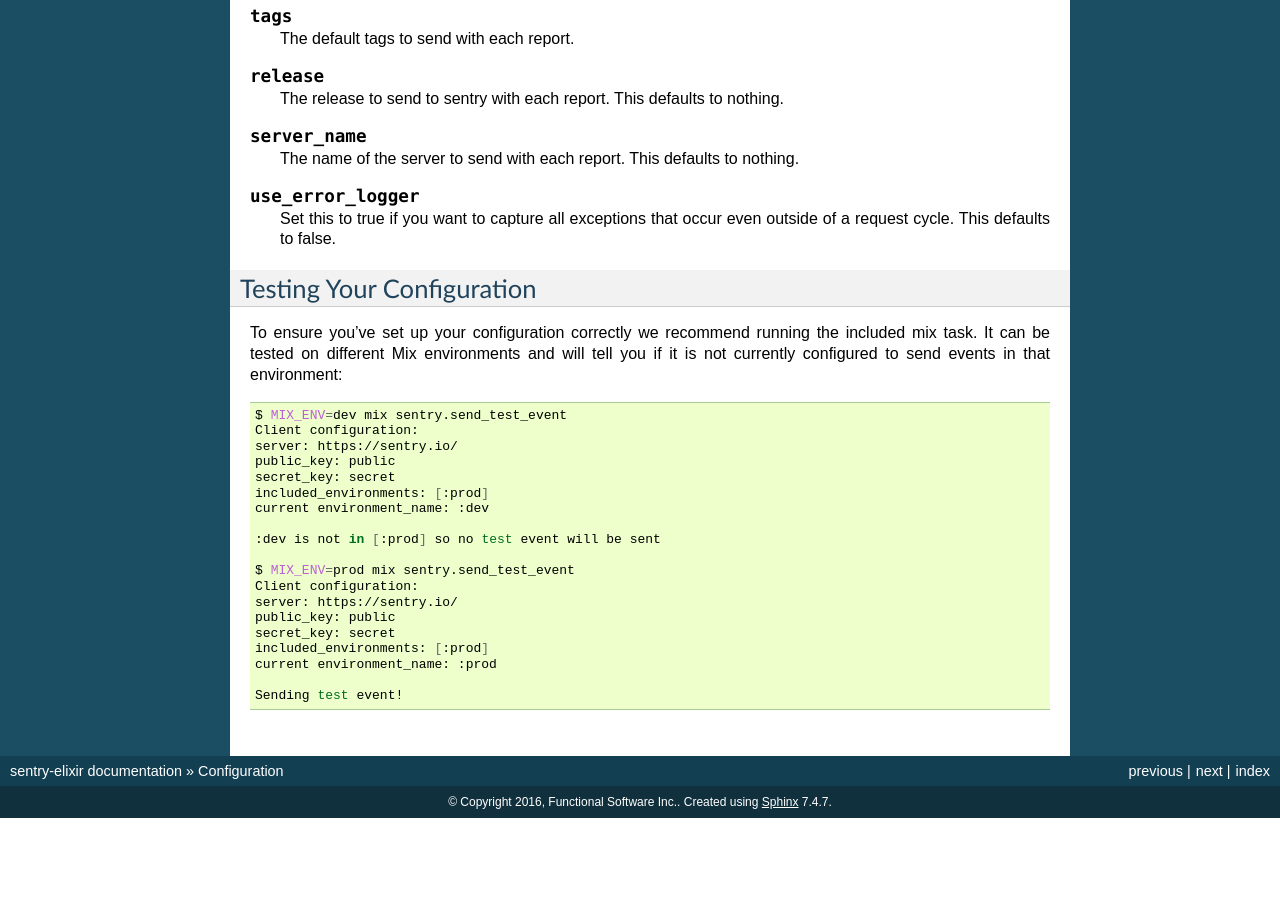
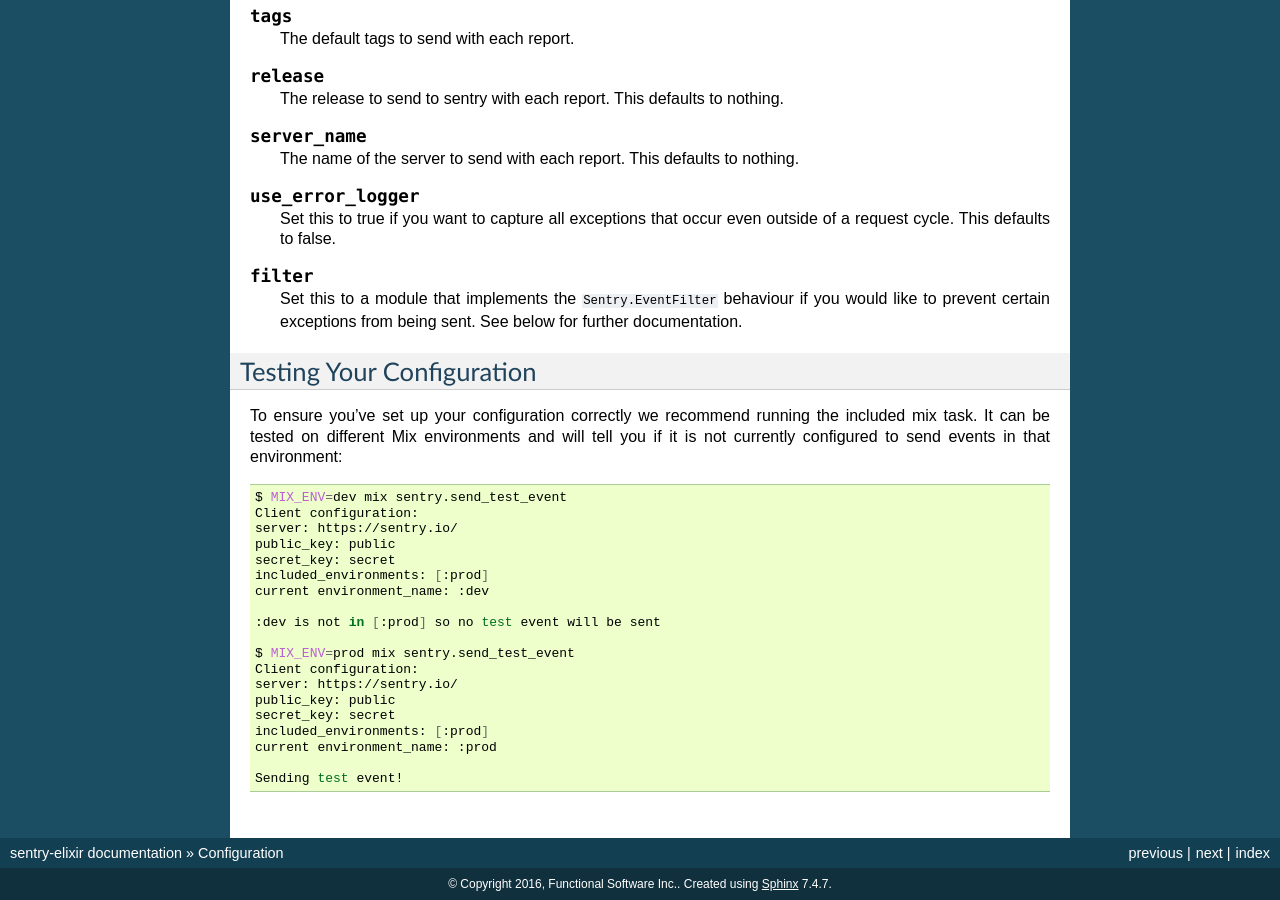
Before and after one commit to getsentry/sentry-elixir, a Sphinx documentation site: the page built from docs/config.rst, in a window 1280 px wide and 900 px high, scrolled down 614 px. Built offline with Sphinx 7.4.7, drawn with Linux system fonts in a browser that asks for light colours; the version number could not be read and is left out; before the commit the page ends 1432 px from its top, so only the background shows below that.

Commit message:
sentry docs

```diff
--- a/docs/config.rst
+++ b/docs/config.rst
@@ -52,6 +52,11 @@ Optional settings
   Set this to true if you want to capture all exceptions that occur even outside of a request cycle. This
   defaults to false.
 
+.. describe:: filter
+
+  Set this to a module that implements the ``Sentry.EventFilter`` behaviour if you would like to prevent
+  certain exceptions from being sent.  See below for further documentation.
+
 Testing Your Configuration
 --------------------------
 
--- a/docs/usage.rst
+++ b/docs/usage.rst
@@ -71,6 +71,9 @@ With calls to ``capture_exception`` additional data can be supplied as a keyword
             "email" => "clever-girl"
         }
 
+.. describe:: event_source
+
+    The source of the event.  Used by the `Sentry.EventFilter` behaviour.
 
 Breadcrumbs
 -----------
```
Also changed, not shown: docs/index.rst (+27 -0 lines).
